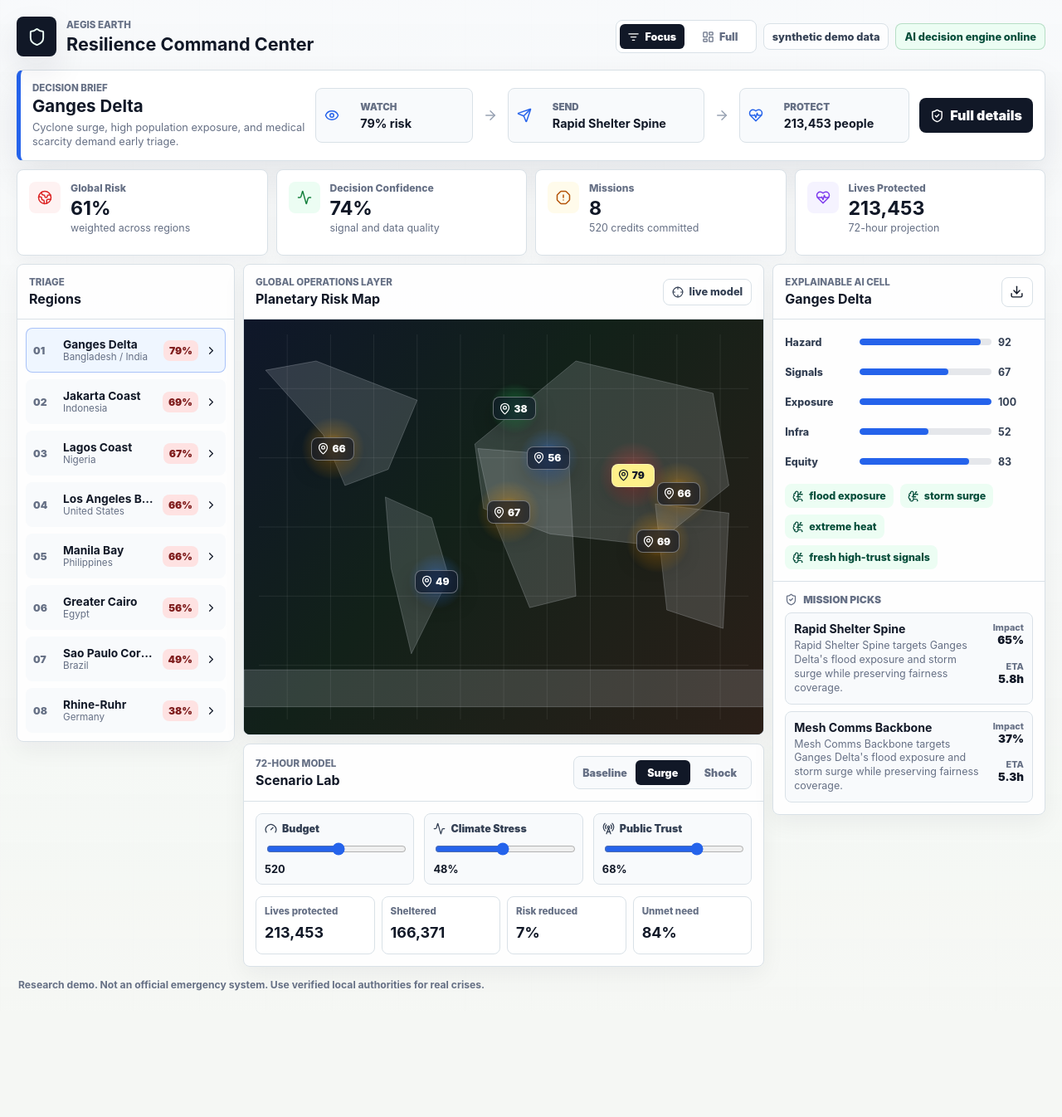
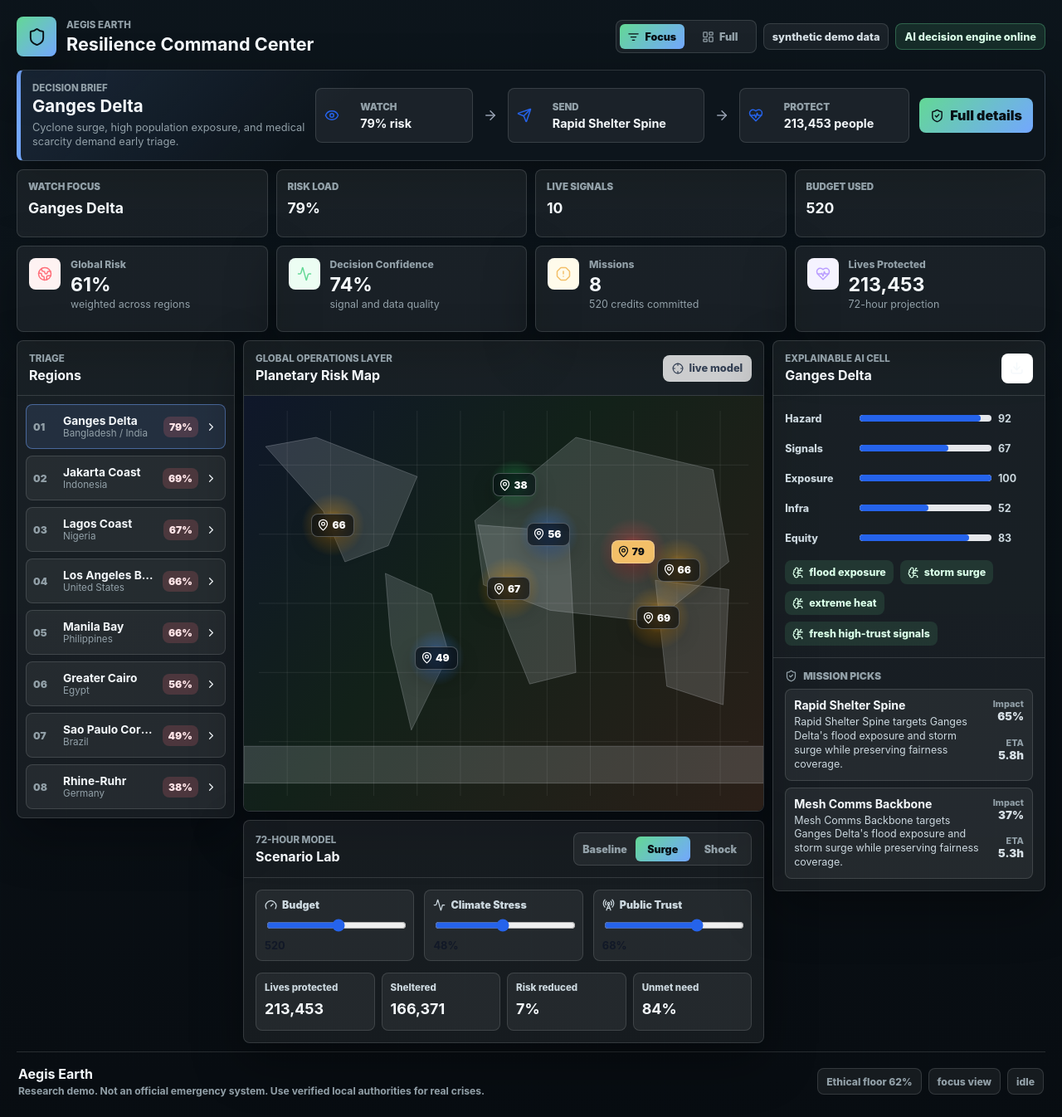
Before and after one commit to shauryamalhotra957-wq/aegis-earth, a React (Vite) app: page / in a window 1280 px wide. Shown: the whole page at 83% size. Before the commit the page ends 1218 px from the top, so only its background shows below. Built offline with nearby package versions, Linux system fonts and the light colour scheme.

Commit message:
Add dark resilience command UI

```diff
--- a/src/App.tsx
+++ b/src/App.tsx
@@ -96,6 +96,12 @@ export default function App() {
 
   return (
     <main className="app-shell">
+      <div className="earth-entry" aria-hidden="true">
+        <div>
+          <span>Aegis Earth</span>
+          <strong>Risk network coming online</strong>
+        </div>
+      </div>
       <header className="topbar">
         <div className="brand">
           <span className="brand-mark">
@@ -138,6 +144,25 @@ export default function App() {
         advanced={isFullView}
         onToggleAdvanced={() => setViewMode(isFullView ? "focus" : "full")}
       />
+
+      <section className="mission-rail" aria-label="Current command context">
+        <article>
+          <span>Watch focus</span>
+          <strong>{selectedRegion.name}</strong>
+        </article>
+        <article>
+          <span>Risk load</span>
+          <strong>{percent(selectedRisk?.totalRisk ?? 0)}%</strong>
+        </article>
+        <article>
+          <span>Live signals</span>
+          <strong>{scoredSignals.length}</strong>
+        </article>
+        <article>
+          <span>Budget used</span>
+          <strong>{plan.budgetUsed}</strong>
+        </article>
+      </section>
 
       <section className="metrics-grid" aria-label="Global metrics">
         <MetricTile
@@ -226,8 +251,16 @@ export default function App() {
         </section>
       )}
 
-      <footer>
-        Research demo. Not an official emergency system. Use verified local authorities for real crises.
+      <footer className="earth-footer">
+        <div>
+          <strong>Aegis Earth</strong>
+          <span>Research demo. Not an official emergency system. Use verified local authorities for real crises.</span>
+        </div>
+        <nav aria-label="Footer status">
+          <span>Ethical floor {percent(safeControls.ethicalFloor)}%</span>
+          <span>{viewMode} view</span>
+          <span>{live.status}</span>
+        </nav>
       </footer>
     </main>
   );
--- a/src/styles.css
+++ b/src/styles.css
@@ -1,24 +1,24 @@
 :root {
-  color-scheme: light;
+  color-scheme: dark;
   font-family:
     Inter, ui-sans-serif, system-ui, -apple-system, BlinkMacSystemFont, "Segoe UI", sans-serif;
-  background: #f5f7f4;
-  color: #111827;
+  background: #080d12;
+  color: #e8eef2;
   font-synthesis: none;
   text-rendering: optimizeLegibility;
   -webkit-font-smoothing: antialiased;
-  --ink: #111827;
-  --muted: #667085;
-  --panel: #ffffff;
-  --panel-2: #f8fafc;
-  --line: #d9e1e7;
-  --green: #15803d;
-  --blue: #2563eb;
-  --red: #dc2626;
-  --amber: #b45309;
-  --violet: #7c3aed;
-  --teal: #0f766e;
-  --shadow: 0 18px 42px rgba(17, 24, 39, 0.09);
+  --ink: #f4f8fb;
+  --muted: #92a0a8;
+  --panel: rgba(15, 22, 29, 0.92);
+  --panel-2: rgba(255, 255, 255, 0.06);
+  --line: rgba(232, 238, 242, 0.14);
+  --green: #63d895;
+  --blue: #73a7ff;
+  --red: #ff6f7a;
+  --amber: #f3bf68;
+  --violet: #b99cff;
+  --teal: #60d1c7;
+  --shadow: 0 22px 60px rgba(0, 0, 0, 0.34);
 }
 
 * {
@@ -30,8 +30,8 @@ body {
   min-width: 320px;
   min-height: 100vh;
   background:
-    linear-gradient(180deg, rgba(248, 250, 252, 0.88), rgba(245, 247, 244, 0.96)),
-    repeating-linear-gradient(90deg, rgba(17, 24, 39, 0.03) 0 1px, transparent 1px 80px);
+    linear-gradient(180deg, rgba(13, 21, 28, 0.94), rgba(8, 13, 18, 0.98)),
+    repeating-linear-gradient(90deg, rgba(115, 167, 255, 0.07) 0 1px, transparent 1px 80px);
 }
 
 button,
@@ -1010,3 +1010,270 @@ footer {
     text-align: left;
   }
 }
+
+.brand-mark {
+  color: #081015;
+  background: linear-gradient(135deg, #63d895, #73a7ff);
+}
+
+.brand h1,
+.brief-lead h2,
+.panel-title h2,
+.metric strong,
+.action-row strong,
+.signal-row strong,
+.resource-list strong,
+.brief-step strong,
+.scenario-stats strong,
+.resource-summary strong {
+  color: var(--ink);
+}
+
+.system-badge,
+.view-switch,
+.brief-step,
+.metric,
+.panel,
+.region-row,
+.action-row,
+.segmented,
+.slider-grid label,
+.scenario-stats div,
+.resource-summary div,
+.signal-row,
+.resource-list article,
+.timeline-step,
+.narrative p,
+.mission-rail article {
+  border-color: var(--line);
+  background: var(--panel-2);
+}
+
+.decision-brief {
+  border-color: var(--line);
+  border-left-color: #73a7ff;
+  background:
+    linear-gradient(135deg, rgba(115, 167, 255, 0.12), transparent 32%),
+    var(--panel);
+}
+
+.panel,
+.metric,
+.decision-brief {
+  box-shadow: var(--shadow);
+}
+
+.view-switch,
+.system-badge,
+.panel,
+.metric,
+.brief-step {
+  color: #d7e0e6;
+}
+
+.view-switch button.is-active,
+.brief-toggle,
+.segmented button.is-active {
+  color: #081015;
+  background: linear-gradient(135deg, #63d895, #73a7ff);
+}
+
+.system-badge.strong {
+  color: #d9ffe8;
+  border-color: rgba(99, 216, 149, 0.32);
+  background: rgba(99, 216, 149, 0.12);
+}
+
+.region-row.is-active {
+  border-color: rgba(115, 167, 255, 0.48);
+  background: rgba(115, 167, 255, 0.12);
+}
+
+.risk-chip {
+  color: #ffe4e7;
+  background: rgba(255, 111, 122, 0.18);
+}
+
+.map-stage {
+  background:
+    linear-gradient(90deg, rgba(115, 167, 255, 0.08) 1px, transparent 1px),
+    linear-gradient(0deg, rgba(99, 216, 149, 0.055) 1px, transparent 1px),
+    #081015;
+  background-size: 28px 28px;
+}
+
+.map-marker {
+  border-color: rgba(232, 238, 242, 0.28);
+  background: rgba(8, 13, 18, 0.72);
+}
+
+.map-marker.is-selected {
+  color: #081015;
+  background: #f3bf68;
+}
+
+.driver-grid span,
+.signal-icon {
+  color: #d9ffe8;
+  background: rgba(99, 216, 149, 0.13);
+}
+
+.bar-row,
+.timeline-step,
+.equity-row,
+.slider-grid label span,
+.scenario-stats span,
+.resource-summary span,
+.action-row span,
+.signal-row span,
+.signal-row small {
+  color: #cbd7de;
+}
+
+.mission-rail {
+  display: grid;
+  grid-template-columns: repeat(4, minmax(0, 1fr));
+  gap: 10px;
+  margin-bottom: 10px;
+}
+
+.mission-rail article {
+  min-height: 82px;
+  border: 1px solid var(--line);
+  border-radius: 8px;
+  padding: 13px;
+}
+
+.mission-rail span {
+  display: block;
+  color: var(--muted);
+  font-size: 0.72rem;
+  font-weight: 900;
+  text-transform: uppercase;
+}
+
+.mission-rail strong {
+  display: block;
+  margin-top: 8px;
+  overflow: hidden;
+  color: var(--ink);
+  font-size: 1.1rem;
+  text-overflow: ellipsis;
+  white-space: nowrap;
+}
+
+.earth-footer {
+  display: flex;
+  align-items: center;
+  justify-content: space-between;
+  flex-wrap: wrap;
+  gap: 12px;
+  margin-top: 10px;
+  border-top: 1px solid var(--line);
+  padding: 16px 2px 4px;
+  color: var(--muted);
+}
+
+.earth-footer div {
+  display: grid;
+  gap: 3px;
+}
+
+.earth-footer strong {
+  color: var(--ink);
+  font-size: 1rem;
+}
+
+.earth-footer nav {
+  display: flex;
+  flex-wrap: wrap;
+  justify-content: flex-end;
+  gap: 8px;
+}
+
+.earth-footer nav span {
+  min-height: 32px;
+  display: inline-flex;
+  align-items: center;
+  border: 1px solid var(--line);
+  border-radius: 8px;
+  padding: 0 10px;
+  background: var(--panel-2);
+  font-weight: 800;
+}
+
+.earth-entry {
+  position: fixed;
+  inset: 0;
+  z-index: 80;
+  display: grid;
+  place-items: center;
+  background:
+    repeating-linear-gradient(90deg, rgba(99, 216, 149, 0.12) 0 1px, transparent 1px 24px),
+    #080d12;
+  pointer-events: none;
+  animation: earthEntry 1550ms cubic-bezier(0.22, 1, 0.36, 1) forwards;
+}
+
+.earth-entry > div {
+  width: min(34rem, calc(100vw - 2rem));
+  border: 1px solid rgba(115, 167, 255, 0.34);
+  border-radius: 8px;
+  padding: 1rem;
+  background: rgba(15, 22, 29, 0.92);
+  animation: earthEntryCard 1040ms cubic-bezier(0.22, 1, 0.36, 1) both;
+}
+
+.earth-entry span {
+  color: #63d895;
+  font-size: 0.74rem;
+  font-weight: 900;
+  text-transform: uppercase;
+}
+
+.earth-entry strong {
+  display: block;
+  margin-top: 8px;
+  color: var(--ink);
+  font-size: clamp(1.55rem, 4vw, 3.1rem);
+  line-height: 1;
+}
+
+@keyframes earthEntry {
+  0% { opacity: 1; visibility: visible; }
+  72% { opacity: 1; }
+  100% { opacity: 0; visibility: hidden; }
+}
+
+@keyframes earthEntryCard {
+  from { opacity: 0; transform: translateY(18px) scale(0.96); }
+  to { opacity: 1; transform: translateY(0) scale(1); }
+}
+
+@media (max-width: 900px) {
+  .mission-rail {
+    grid-template-columns: repeat(2, minmax(0, 1fr));
+  }
+
+  .earth-footer,
+  .earth-footer nav {
+    justify-content: flex-start;
+  }
+}
+
+@media (max-width: 560px) {
+  .mission-rail {
+    grid-template-columns: 1fr;
+  }
+}
+
+@media (prefers-reduced-motion: reduce) {
+  *,
+  *::before,
+  *::after {
+    animation-duration: 1ms !important;
+    animation-iteration-count: 1 !important;
+    scroll-behavior: auto !important;
+    transition-duration: 1ms !important;
+  }
+}
```
